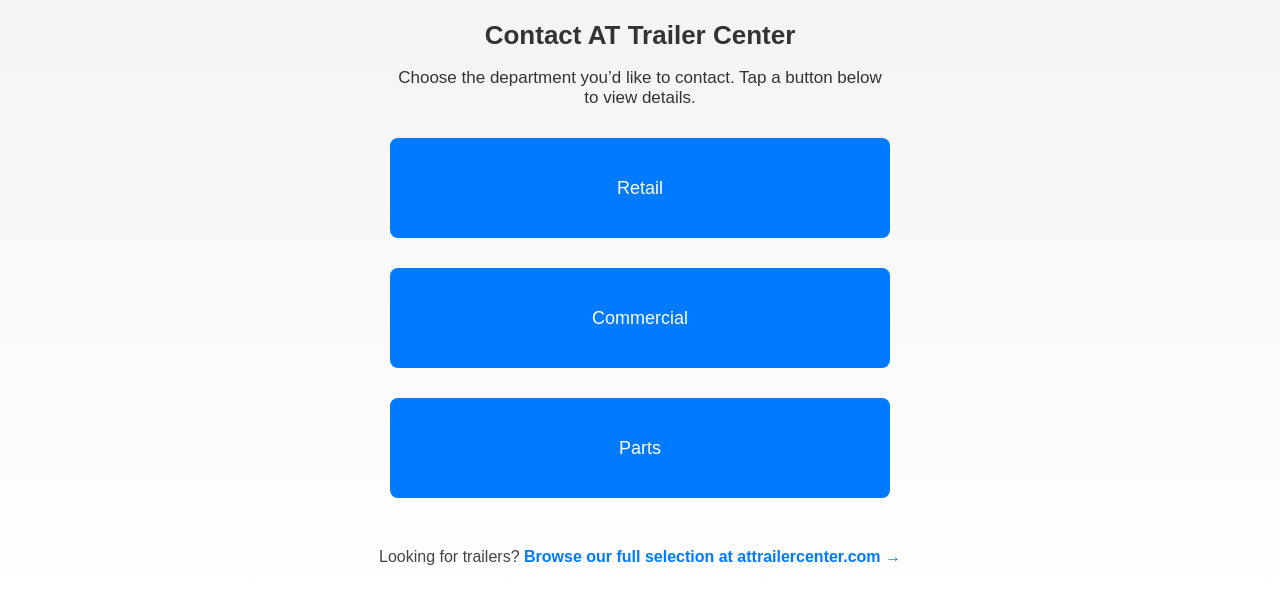
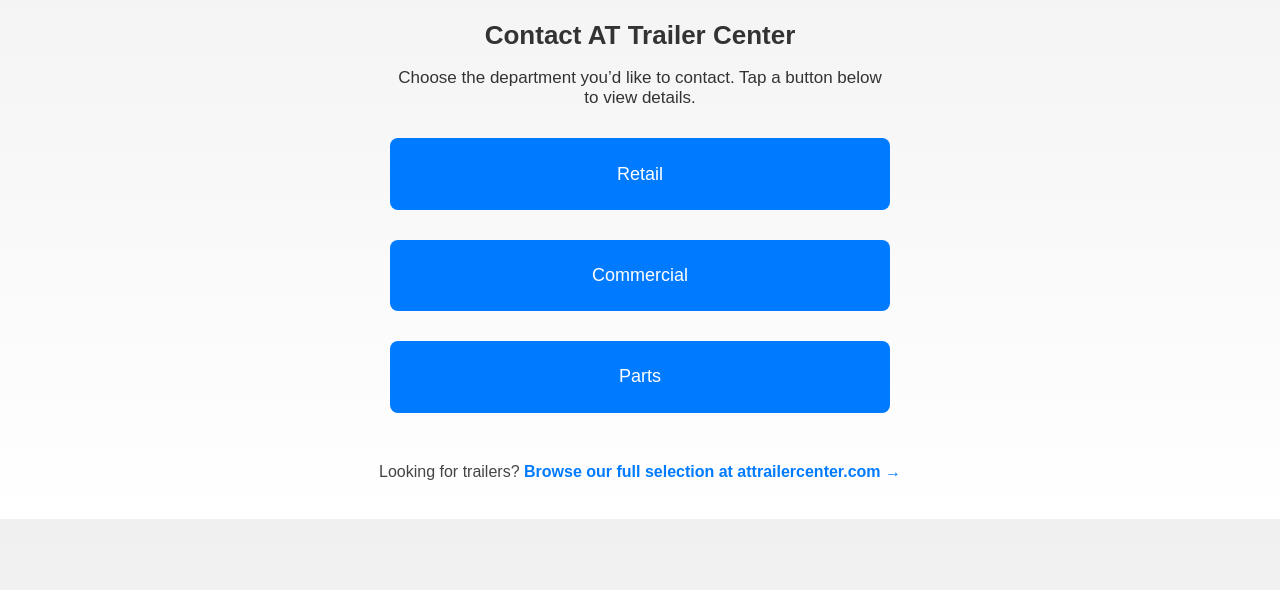
Before and after one commit to trailercenter/contacts-testing, a plain HTML site: page index.html in a window 1280 px wide. Shown: the part 210-814 px from the top of the page. Drawn offline with Linux system fonts and the light colour scheme.

Commit message:
Update index.html

```diff
--- a/index.html
+++ b/index.html
@@ -42,7 +42,7 @@
     .section-toggle {
       width: 90%;
       max-width: 500px;
-      aspect-ratio: 5 / 1;
+      aspect-ratio: 7 / 1;
       font-size: 18px;
       background: #007BFF;
       color: white;
```
